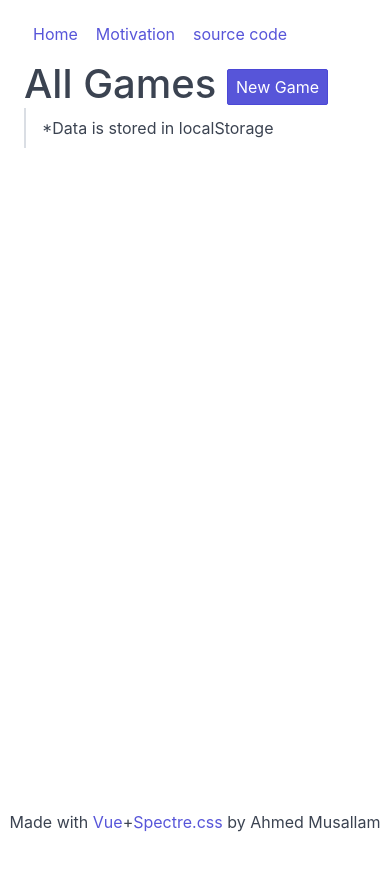
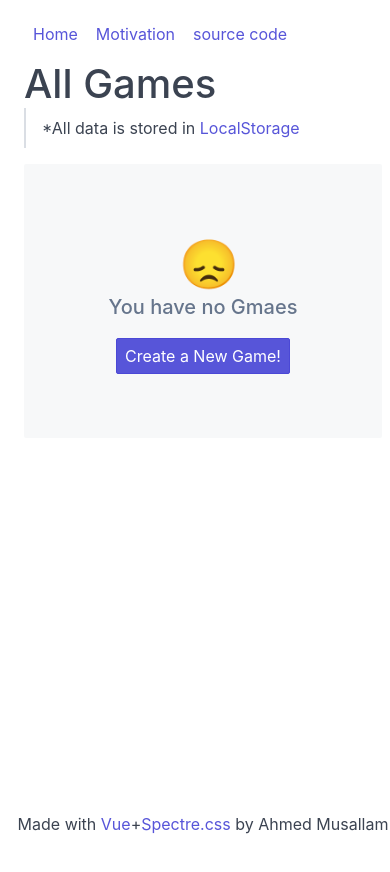
Before and after one commit to ahmed-musallam/rotten-tomato-game-tracker, a Vue app: page /#/ in a window 390 px wide. Shown: the top 872 px of the page. Before the commit the page ends 844 px from the top, so only its background shows below. Built offline with nearby package versions, Linux system fonts and the light colour scheme.

Commit message:
Add placeholders when no games or no players/movies, fix footer mobile

```diff
--- a/src/App.vue
+++ b/src/App.vue
@@ -25,9 +25,10 @@ export default {
 @import '../node_modules/spectre.css/dist/spectre-icons.min.css';
 
 .main {
-    min-height: calc(100vh - 50px);
+    min-height: calc(100vh - 80px);
 }
 .footer {
+  margin: 2.5em 0.5em 3em 0.5em;
   text-align: center;
   width: 100%;
 }
--- a/src/components/Game.vue
+++ b/src/components/Game.vue
@@ -3,7 +3,7 @@
     <h1>Game on!</h1>
     <button class="btn btn-primary" @click="playerModalActive = true">Add Player</button>
     <button class="btn btn-primary" @click="movieModalActive = true">Add Movie</button>
-    <table class="table table-striped table-hover" v-if="game.players || game.movies">
+    <table class="table table-striped table-hover" v-if="(game.players && game.players.length) || (game.movies && game.movies.length)">
       <thead>
         <tr>
         <th>Movie Name</th>
@@ -39,6 +39,12 @@
         </tr>
       </tbody>
     </table>
+    <div class="empty" v-if="!((game.players && game.players.length) || (game.movies && game.movies.length))">
+        <div class="empty-icon">
+          <span class="icon emoji">😞</span>
+        </div>
+        <p class="empty-title h5">No Movies or Player have been added, please add some!</p>
+    </div>
     <player-modal :active.sync='playerModalActive' v-on:addplayer="handleAddPlayer" v-on:close="playerModalActive = false"></player-modal>
     <movie-modal :active.sync='movieModalActive' v-on:addmovie="handleAddMovie" v-on:close="movieModalActive = false"></movie-modal>
 
@@ -108,6 +114,7 @@ export default {
     }
   },
   data () {
+    console.log(this._game)
     return {
       game: this._game,
       editTracker: this.getEditTracker(),
--- a/src/components/GameCard.vue
+++ b/src/components/GameCard.vue
@@ -22,7 +22,7 @@
   </div>
   <div class="card-footer">
     <router-link class="btn btn-primary" v-bind:to="route">Go to Game</router-link>
-    <button class="btn" @click="removeGame">Delete Game</button>
+    <button class="btn" @click="removeGame">Delete  Game</button>
   </div>
 </div>
 </template>
--- a/src/components/Home.vue
+++ b/src/components/Home.vue
@@ -1,12 +1,21 @@
 <template>
   <div>
     <div class="container">
-      <h1 class="no-margin-bottom">All Games <button class="btn btn-primary" @click="createNewGame">New Game</button></h1>
-      <blockquote class="no-margin-top">*Data is stored in localStorage</blockquote>
-      <div class="columns">
-        <div class="column col-4 col-lg-4 col-md-4 col-sm-12 col-xs-12"
+      <h1 class="no-margin-bottom">All Games <button class="btn btn-primary" v-if="gameIds.length" @click="createNewGame">New Game</button></h1>
+      <blockquote class="no-margin-top">*All data is stored in <a href="https://developer.mozilla.org/en-US/docs/Web/API/Storage/LocalStorage">LocalStorage</a></blockquote>
+      <div class="columns" v-if="gameIds.length">
+        <div class="column col-4 col-lg-4 col-md-6 col-sm-12 col-xs-12"
             v-for="(gameId, gameIndex) in gameIds" :key="gameIndex">
           <game-card class="m-1" :gameId="gameId" v-on:removegame="handleRemoveGame"></game-card>
+        </div>
+      </div>
+      <div class="empty" v-if="!gameIds.length">
+        <div class="empty-icon">
+          <span class="icon emoji">😞</span>
+        </div>
+        <p class="empty-title h5">You have no Gmaes</p>
+        <div class="empty-action">
+          <button class="btn btn-primary" @click="createNewGame">Create a New Game!</button>
         </div>
       </div>
     </div>
@@ -19,6 +28,11 @@
 }
 .no-margin-top {
   margin-top: 0;
+}
+
+.emoji {
+  text-indent: initial;
+  font-size: 3em;
 }
 </style>
 
```
